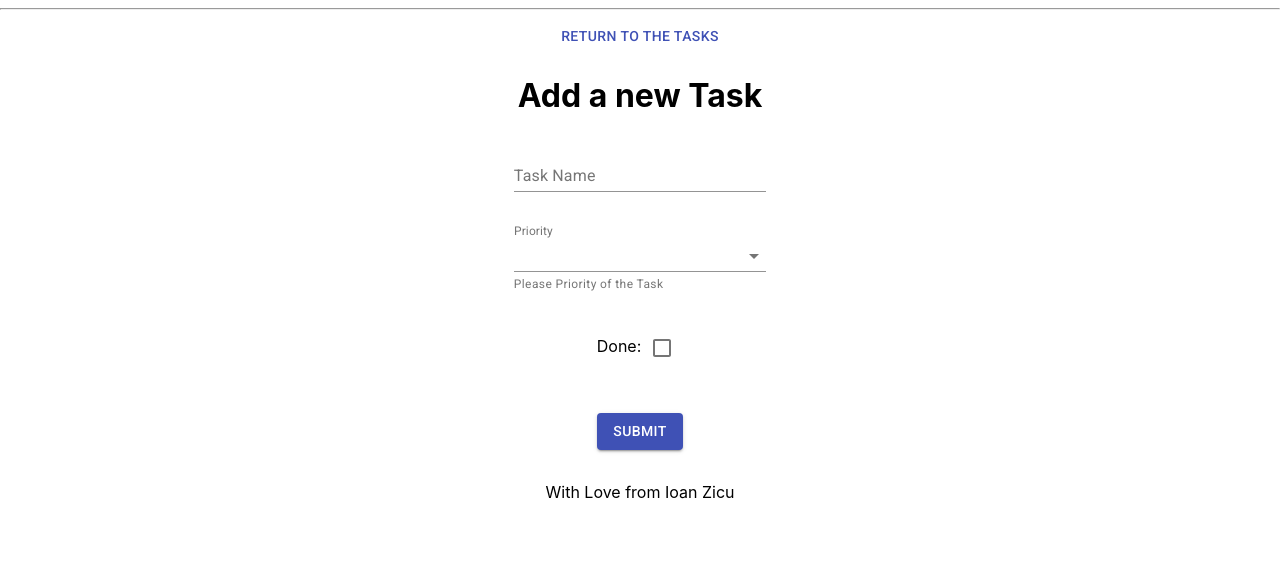
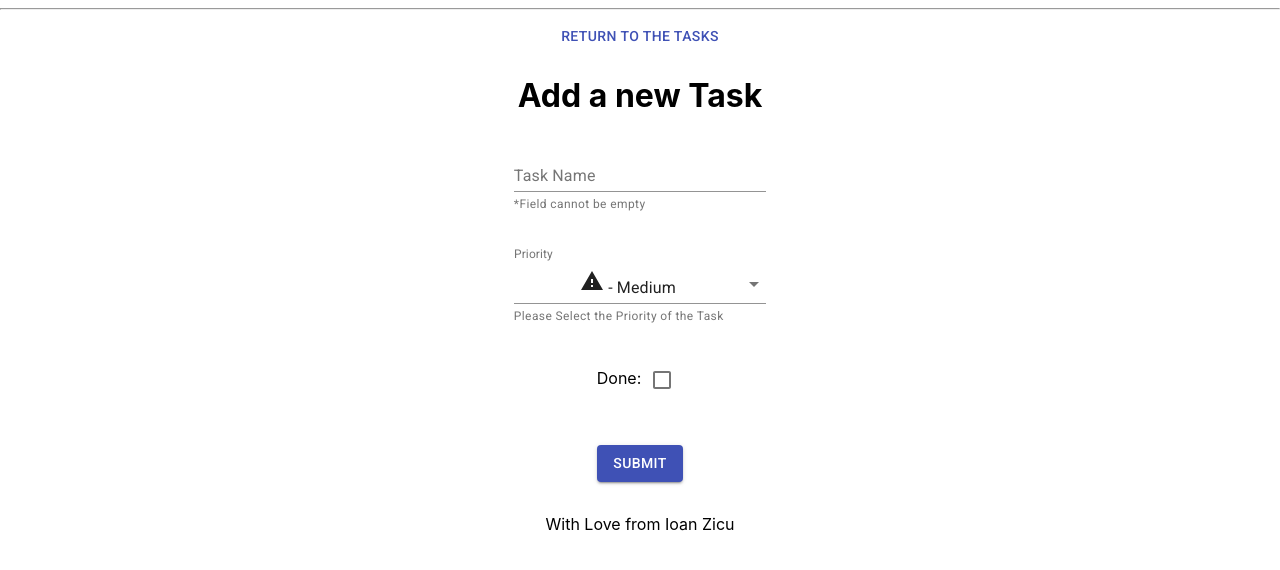
Before and after one commit to ioanzicu/tremendous-todo-app, a React (Create React App) app: page / in a window 1280 px wide. Both pictures are taken after a click on the button "ADD A NEW TASK". Shown: the top 570 px of the page. Built offline with nearby package versions, Linux system fonts and the light colour scheme.

Commit message:
setup the form validation

```diff
--- a/src/App.tsx
+++ b/src/App.tsx
@@ -23,7 +23,7 @@ function App() {
       </Button>
 
       {showForm ? (
-        <Form />
+        <Form showForm={showForm} setShowForm={setShowForm} />
       ) : (
           <div>
             <hr />
--- a/src/Form.tsx
+++ b/src/Form.tsx
@@ -9,13 +9,18 @@ import Checkbox from '@material-ui/core/Checkbox';
 import Button from '@material-ui/core/Button';
 import { Data } from './CustomTypes';
 
+function uniqueId() {
+    let u = Date.now().toString(16) + Math.random().toString(16) + '0'.repeat(16);
+    let guid = [u.substr(0, 8), u.substr(8, 4), '4000-8' + u.substr(13, 3), u.substr(16, 12)].join('-');
+    return guid;
+}
+
 function createData(
-    id: string,
     name: string,
     priority: string,
     done: boolean,
 ): Data {
-    return { id, name, priority, done };
+    return { id: uniqueId(), name, priority, done };
 }
 
 const priority: { high: string, medium: string, low: string } = {
@@ -25,12 +30,12 @@ const priority: { high: string, medium: string, low: string } = {
 }
 
 export const rows = [
-    createData('1asdas', 'Learn to play basse', priority.high, false),
-    createData('2adasda', 'Learn Polish language', priority.low, false),
-    createData('3aasdad', 'Buy food', priority.medium, false),
-    createData('4awda', 'Clean the room', priority.low, false),
-    createData('5wwda', 'Finish diploma thesis', priority.high, false),
-    createData('6are', 'Go to a pizza with firends', priority.medium, true),
+    createData('Learn to play basse', priority.high, false),
+    createData('Learn Polish language', priority.low, false),
+    createData('Buy food', priority.medium, false),
+    createData('Clean the room', priority.low, false),
+    createData('Finish diploma thesis', priority.high, false),
+    createData('Go to a pizza with firends', priority.medium, true),
 ];
 
 const useStyles = makeStyles((theme: Theme) =>
@@ -47,12 +52,18 @@ const useStyles = makeStyles((theme: Theme) =>
     }),
 );
 
-export default function Form() {
+interface IForm {
+    showForm: Boolean,
+    setShowForm: any,
+}
+
+export default function Form({ showForm, setShowForm }: IForm) {
     const classes = useStyles();
 
     const [name, setName] = useState<string>('');
     const [taskPriority, setPriority] = useState<string>('Medium');
     const [checked, setChecked] = useState<boolean>(false);
+    const [validData, setValidData] = useState<boolean>(false);
 
     const priorityValues: {
         value: string;
@@ -85,10 +96,20 @@ export default function Form() {
     };
 
     const handleSubmit = (event: React.FormEvent<HTMLFormElement>): void => {
-        let todo = { name, taskPriority, done: checked };
-        console.log(todo);
         event.preventDefault();
 
+        if (name === '') {
+            setValidData(!validData);
+            return;
+        }
+
+        let newTodo: Data = createData(name, taskPriority, checked);
+        rows.push(newTodo);
+
+        // Redirect to the Tasks table
+        setShowForm(!showForm);
+
+        // Clean the form
         setName('');
         setPriority('Medium');
         setChecked(false);
@@ -100,15 +121,22 @@ export default function Form() {
             <h1>Add a new Task</h1>
 
             <form className={classes.root} noValidate onSubmit={handleSubmit} autoComplete="off">
-                <TextField id="standard-basic" onChange={handleTaskName} value={name} label="Task Name" />
+                <TextField
+                    id="standard-basic"
+                    error={validData}
+                    onChange={handleTaskName}
+                    value={name}
+                    label="Task Name"
+                    helperText="*Field cannot be empty"
+                />
                 <br />
                 <TextField
                     id="standard-select-priority"
                     select
                     label="Priority"
-                    value={priority}
+                    value={taskPriority}
                     onChange={handlePriorityChange}
-                    helperText="Please Priority of the Task"
+                    helperText="Please Select the Priority of the Task"
                 >
                     {priorityValues.map((option) => (
                         <MenuItem key={option.value} value={option.value}>
```
